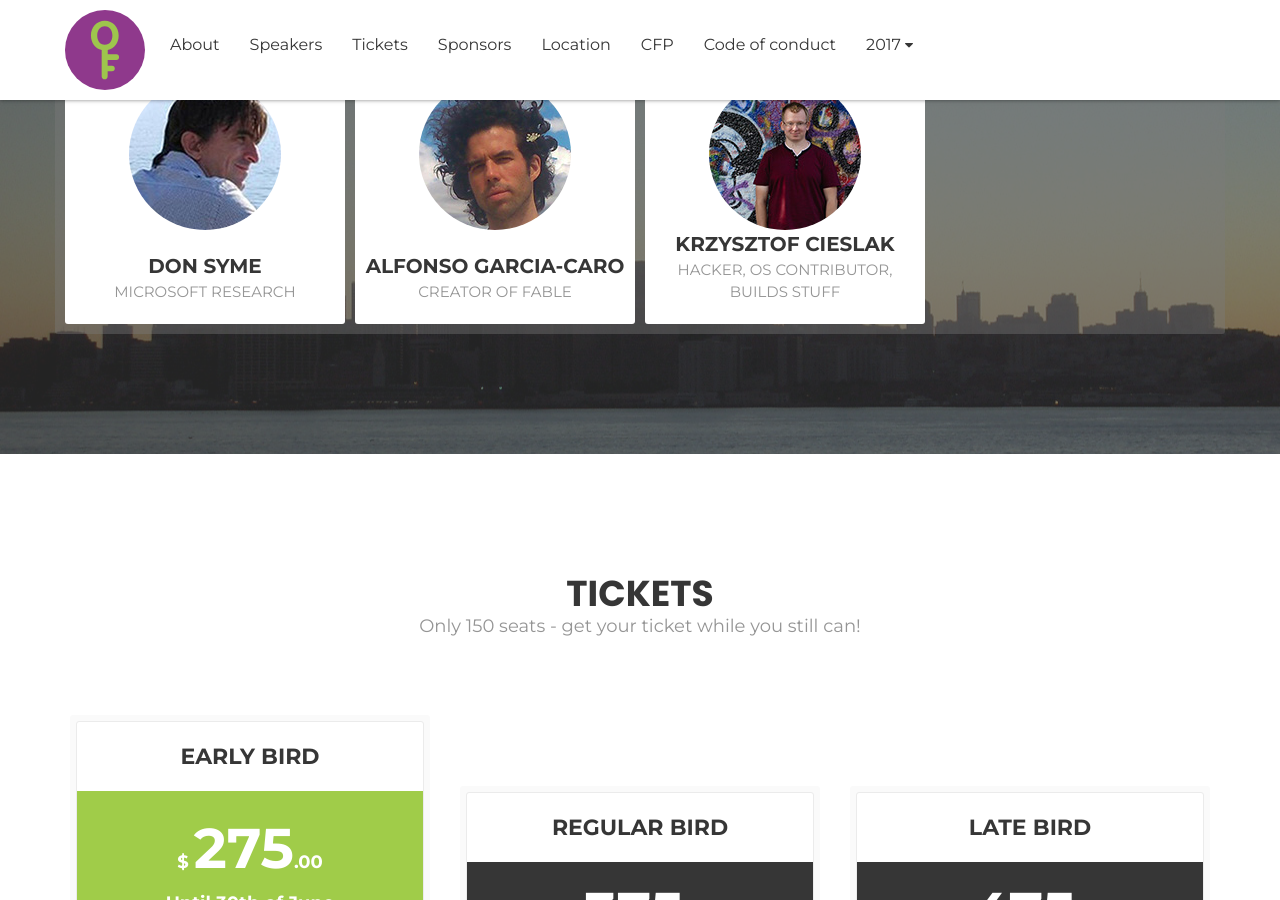
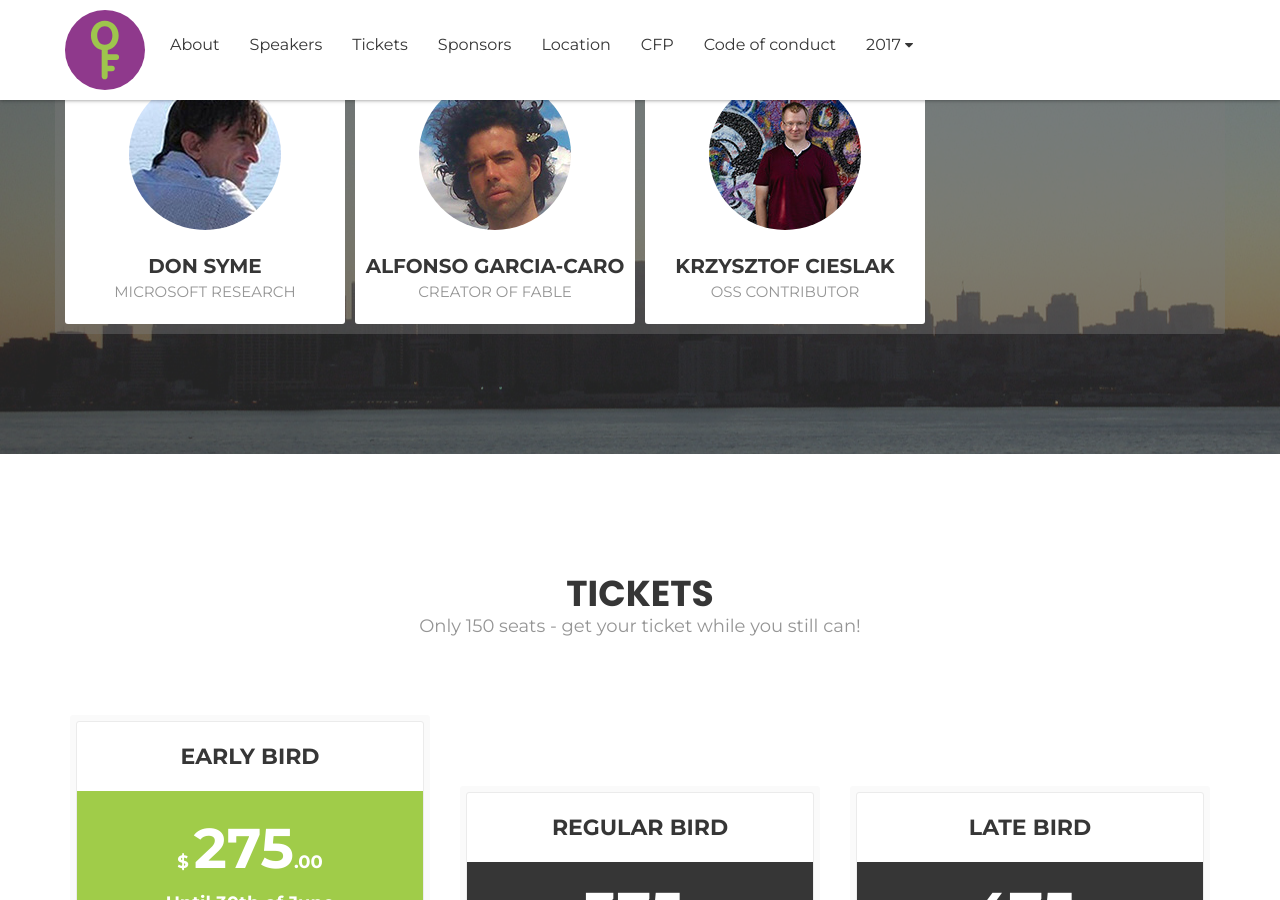
Before and after one commit to open-fsharp/open-fsharp.github.io, a Jekyll site: the page built from index.html, in a window 1280 px wide and 900 px high, scrolled down 1616 px. Built offline with Jekyll 4.4.1, drawn with Linux system fonts in a browser that asks for light colours; the list of posts is cut into pages by our own code; comment, search, counter and statistics services are not loaded.

Commit message:
Update index.html

```diff
--- a/index.html
+++ b/index.html
@@ -179,7 +179,7 @@
 							</div><!-- /.speaker-thumb -->
 							<div class="speaker-content">
 								<a href="#" class="speaker-name">KRZYSZTOF CIESLAK</a>
-								<p class="designation">HACKER, OS CONTRIBUTOR, BUILDS STUFF</p>
+								<p class="designation">OSS CONTRIBUTOR</p>
 							</div>
 							<div class="speaker-social">
 								<ul class="social-media">
```
